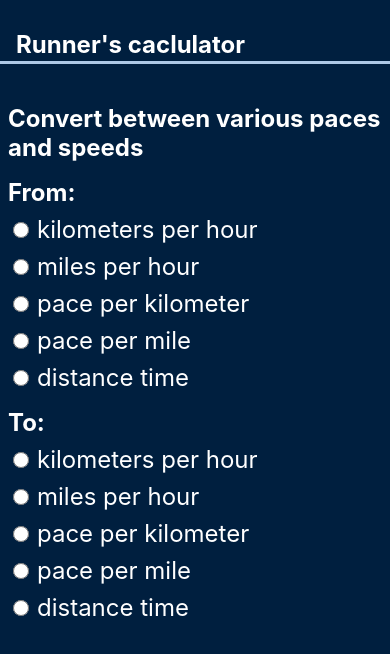
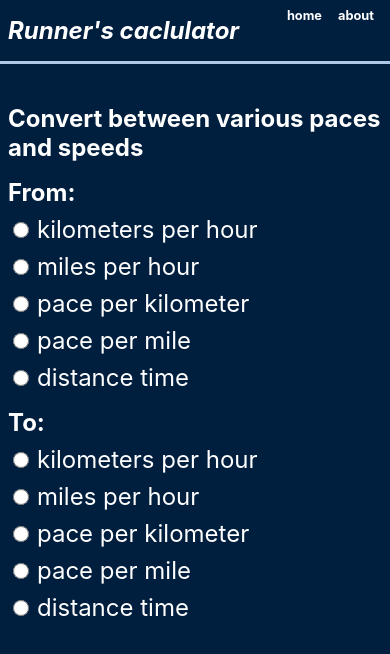
Before and after one commit to poperor/runners-calculator, a Next.js app: page / in a window 390 px wide. Shown: the top 654 px of the page. Built offline with nearby package versions, Linux system fonts and the light colour scheme.

Commit message:
further css improvements

```diff
--- a/components/header/header.module.css
+++ b/components/header/header.module.css
@@ -4,27 +4,46 @@
     /* background-image: linear-gradient( #001f3f;
 , #0089e4); */
     background-color: #001f3f;
-;
-    font-size: 2rem;
     font-weight: bold;
     padding: 0;
-    padding-top:1.2rem;
+    padding-top:1.6rem;
     height: 6rem;
     display: block;
     border-bottom-color: rgb(173, 200, 230);
     border-bottom-style: solid;
 }
 
-.homeLink {
+.logo {
+    font-size: 2rem;
     padding-left: 1rem;
+    font-style: italic;
+    float: left;
+}
+
+.nav {
+    float: right;
+    font-size: 1.2rem;
+    margin-top: -1rem;
+}
+
+.aboutLink {
+    margin-left: 1rem;
+    margin-right: 1rem;
 }
 
 @media only screen and (max-width: 480px) {
     .header {
         height: 4rem;
+        padding-top: 1rem;
+    }
+
+    .logo {
         font-size: 1.5rem;
+        padding-left: 0.5rem;
+    }
+
+    .nav {
+        font-size: 0.8rem;
+        margin-top: -0.5rem;
     }
 }
-.homeLink {
-    padding-top: 0.7rem;
-}
--- a/components/header/header.tsx
+++ b/components/header/header.tsx
@@ -4,9 +4,13 @@ import styles from "./header.module.css";
 export const Header: React.FC = () => {
   return (
     <header className={styles.header}>
-        <div className={styles.homeLink}>
+        <div className={styles.logo}>
           <Link href="/">Runner&apos;s caclulator</Link>
         </div>
+        <nav className={styles.nav}>
+          <Link className={styles.homeLink} href="/">home</Link>
+          <Link className={styles.aboutLink} href="/">about</Link>
+        </nav>
     </header>
   );
 };
--- a/components/inputs/input.module.css
+++ b/components/inputs/input.module.css
@@ -29,6 +29,10 @@
     padding-left: 0.4rem;
 }
 
+.timeinput:focus {
+    outline: none;
+}
+
 .distanceinput {
     font-size: 2.5rem;
     width: 8rem;
@@ -37,6 +41,10 @@
     border-color: rgb(173, 200, 230);
     border-style: solid;
     padding-left: 0.4rem;
+}
+
+.distanceinput:focus {
+    outline: none;
 }
 
 .speedinput {
--- a/components/results/result.module.css
+++ b/components/results/result.module.css
@@ -18,6 +18,10 @@
     padding-left: 0.4rem;
     border-color: rgb(173, 200, 230);
     border-style: solid
+}
+
+.distanceinput:focus {
+    outline: none;
 }
 
 .distancetimebox {
```
